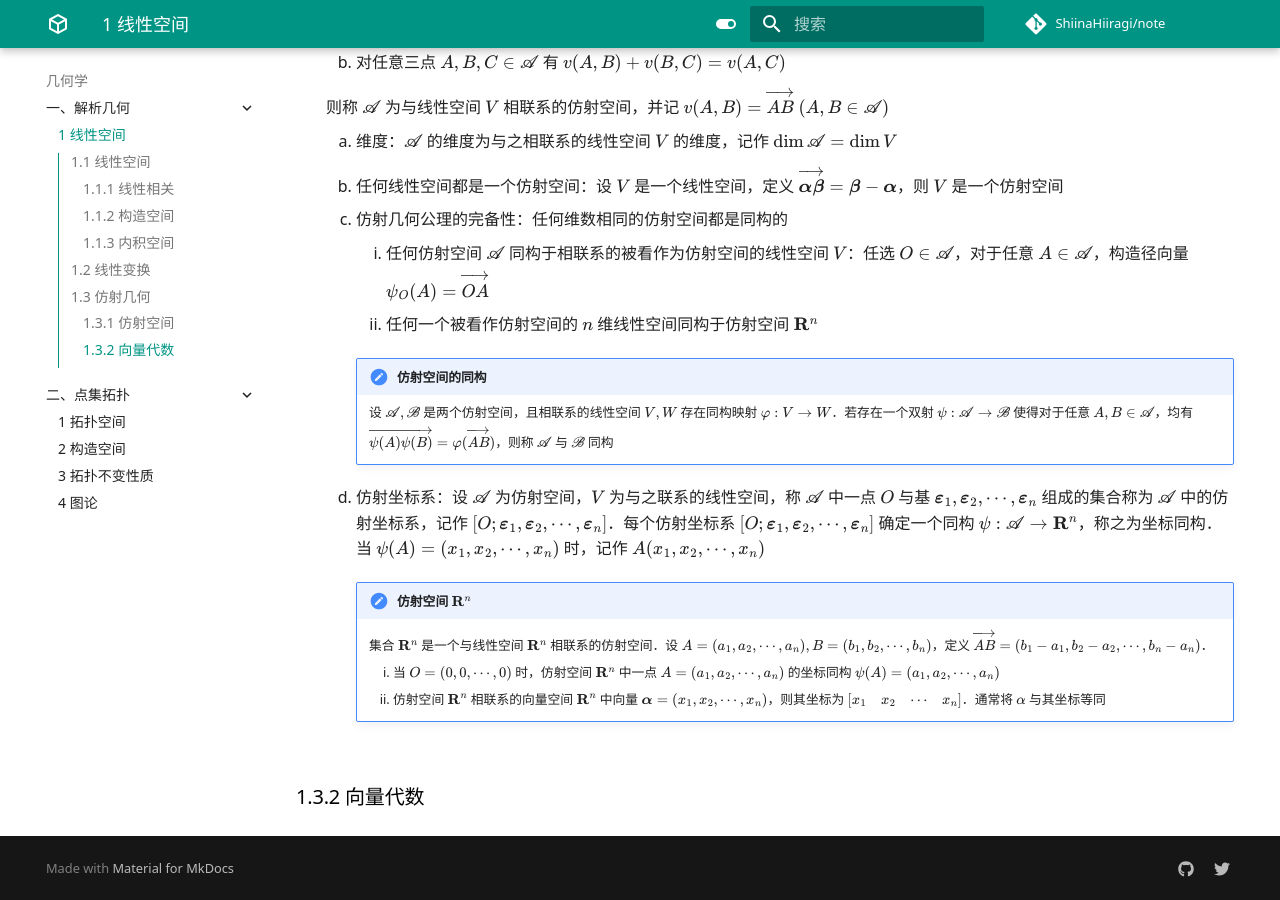
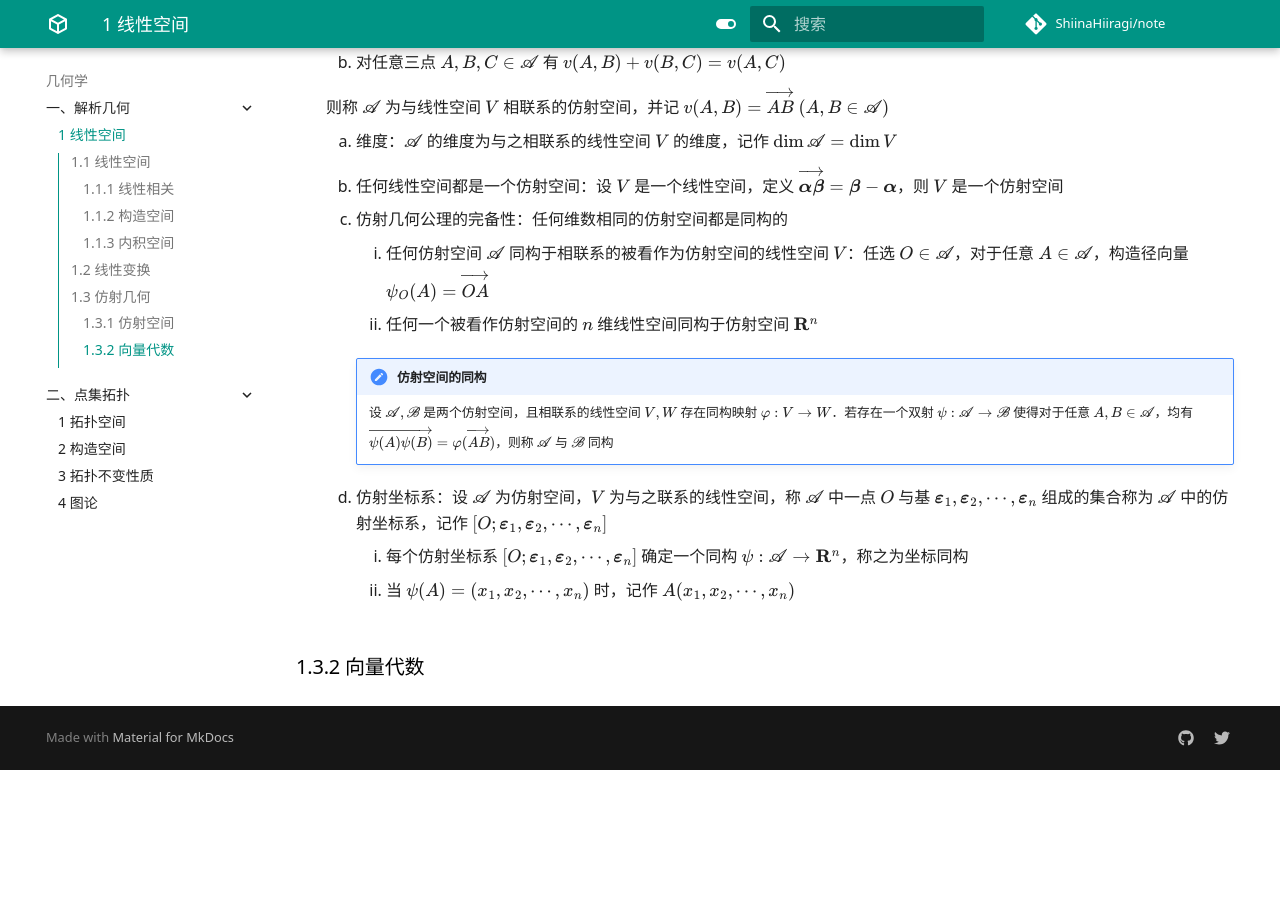
Before and after one commit to ShiinaHiiragi/note, an MkDocs documentation site: the page built from docs/top/anly/lin.md, in a window 1280 px wide and 900 px high, scrolled down 4609 px. Built offline with MkDocs 1.6.1 and Material for MkDocs 9.7.7, drawn with Linux system fonts in a browser that asks for light colours; comment, search, counter and statistics services are not loaded; after the commit the page ends 5379 px from its top, so only the background shows below that.

Commit message:
stage change

```diff
--- a/docs/top/anly/lin.md
+++ b/docs/top/anly/lin.md
@@ -173,12 +173,8 @@
         !!! note "仿射空间的同构"
             设 $\mathscr A, \mathscr B$ 是两个仿射空间，且相联系的线性空间 $V, W$ 存在同构映射 $\varphi: V \to W$．若存在一个双射 $\psi: \mathscr A \to \mathscr B$ 使得对于任意 $A, B \in \mathscr A$，均有 $\overrightarrow{\psi(A) \psi(B)} = \varphi(\overrightarrow{AB})$，则称 $\mathscr A$ 与 $\mathscr B$ 同构
 
-    4. 仿射坐标系：设 $\mathscr A$ 为仿射空间，$V$ 为与之联系的线性空间，称 $\mathscr A$ 中一点 $O$ 与基 $\boldsymbol \varepsilon_1, \boldsymbol \varepsilon_2, \cdots, \boldsymbol \varepsilon_n$ 组成的集合称为 $\mathscr A$ 中的仿射坐标系，记作 $[O; \boldsymbol \varepsilon_1, \boldsymbol \varepsilon_2, \cdots, \boldsymbol \varepsilon_n]$．每个仿射坐标系 $[O; \boldsymbol \varepsilon_1, \boldsymbol \varepsilon_2, \cdots, \boldsymbol \varepsilon_n]$ 确定一个同构 $\psi: \mathscr A \to \mathbf R^n$，称之为坐标同构．当 $\psi(A) = (x_1, x_2, \cdots, x_n)$ 时，记作 $A(x_1, x_2, \cdots, x_n)$
-
-        !!! note "仿射空间 $\mathbf R^n$"
-            集合 $\mathbf R^n$ 是一个与线性空间 $\mathbf R^n$ 相联系的仿射空间．设 $A = (a_1, a_2, \cdots, a_n), B = (b_1, b_2, \cdots, b_n)$，定义 $\overrightarrow{AB} = (b_1 - a_1, b_2 - a_2, \cdots, b_n - a_n)$．
-
-            1. 当 $O = (0, 0, \cdots, 0)$ 时，仿射空间 $\mathbf R^n$ 中一点 $A = (a_1, a_2, \cdots, a_n)$ 的坐标同构 $\psi(A) = (a_1, a_2, \cdots, a_n)$
-            2. 仿射空间 $\mathbf R^n$ 相联系的向量空间 $\mathbf R^n$ 中向量 $\boldsymbol \alpha = (x_1, x_2, \cdots, x_n)$，则其坐标为 $\begin{bmatrix} x_1 & x_2 & \cdots & x_n \\ \end{bmatrix}$．通常将 $\alpha$ 与其坐标等同
+    4. 仿射坐标系：设 $\mathscr A$ 为仿射空间，$V$ 为与之联系的线性空间，称 $\mathscr A$ 中一点 $O$ 与基 $\boldsymbol \varepsilon_1, \boldsymbol \varepsilon_2, \cdots, \boldsymbol \varepsilon_n$ 组成的集合称为 $\mathscr A$ 中的仿射坐标系，记作 $[O; \boldsymbol \varepsilon_1, \boldsymbol \varepsilon_2, \cdots, \boldsymbol \varepsilon_n]$
+        1. 每个仿射坐标系 $[O; \boldsymbol \varepsilon_1, \boldsymbol \varepsilon_2, \cdots, \boldsymbol \varepsilon_n]$ 确定一个同构 $\psi: \mathscr A \to \mathbf R^n$，称之为坐标同构
+        2. 当 $\psi(A) = (x_1, x_2, \cdots, x_n)$ 时，记作 $A(x_1, x_2, \cdots, x_n)$
 
 ### 1.3.2 向量代数
```
